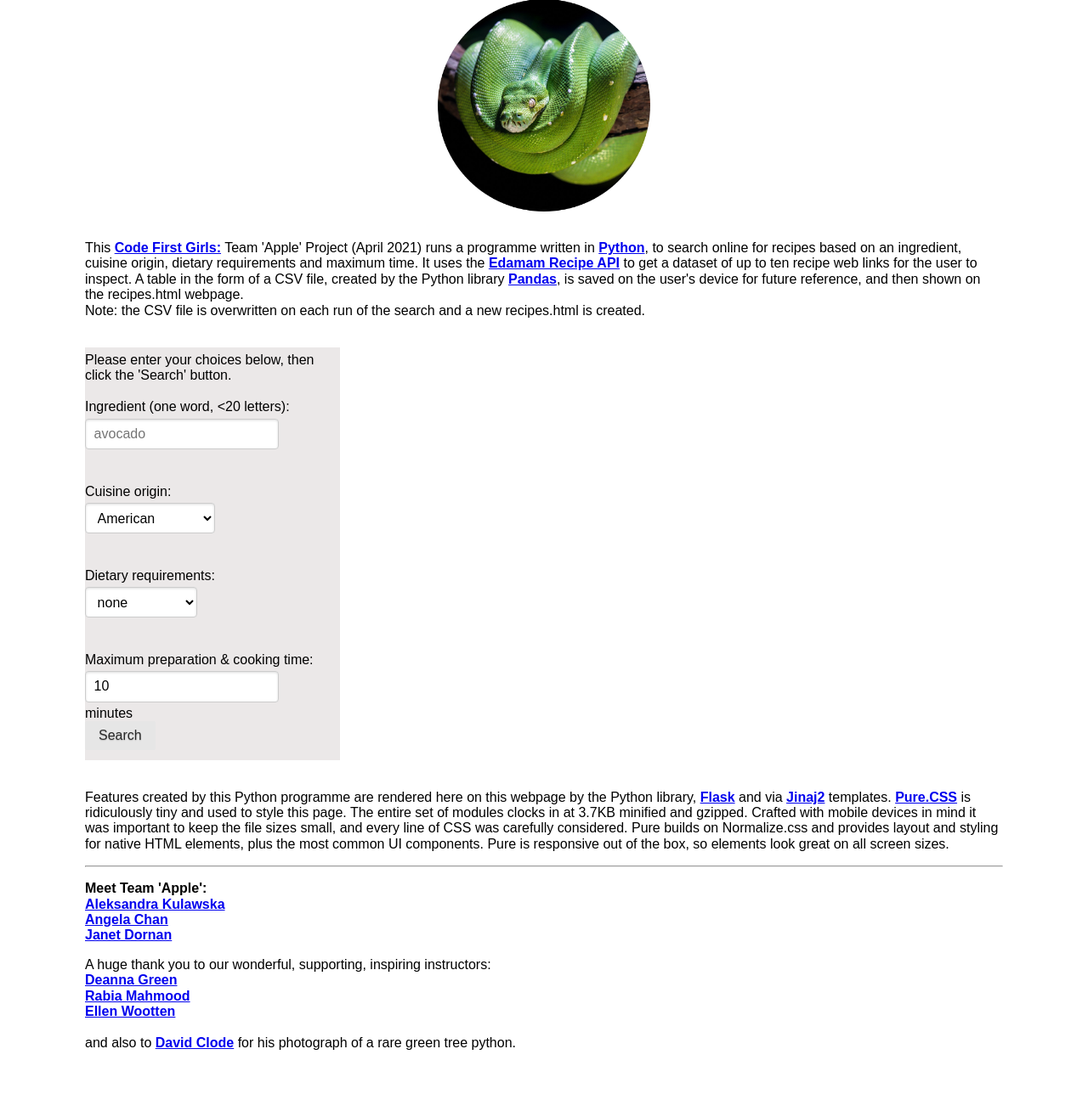
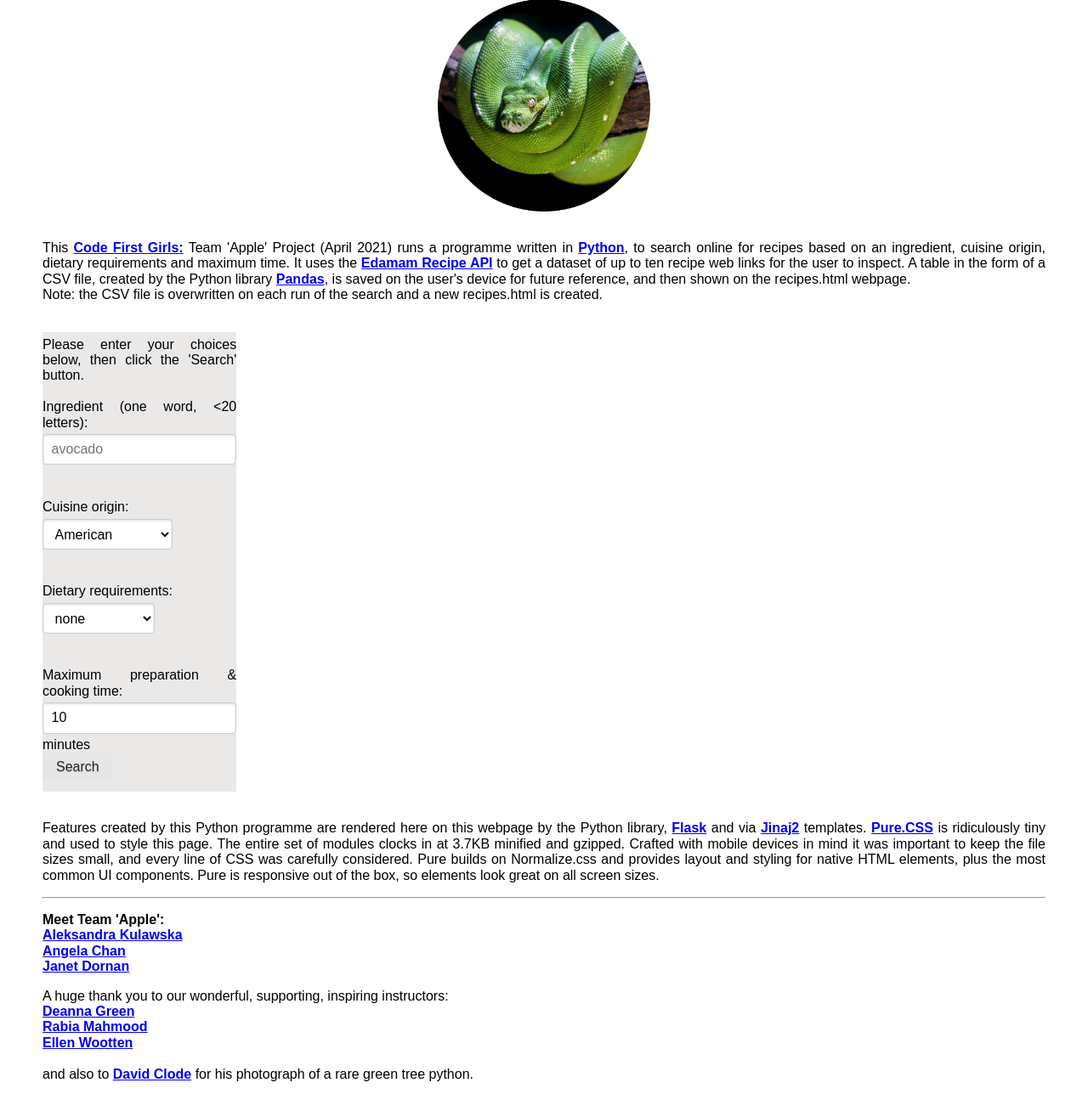
Before and after one commit to janet-dev/food-flask, a Flask app: page / in a window 1280 px wide. Shown: the part 81-1389 px from the top of the page at 85% size. Before the commit the page ends 1317 px from the top, so only its background shows below. Run offline with Flask 2, Linux system fonts and the light colour scheme; some libraries are stand-ins or nearby versions.

Commit message:
More mobile responsive code

```diff
--- a/static/style.css
+++ b/static/style.css
@@ -24,14 +24,19 @@ h1 {
 
 /* layout styling of the 'body' of the page */
 .apple {
-    text-align: left ;
-    padding-left: 100px;
-    padding-right: 100px;
+    text-align: justify;
+    text-justify: inter-word;
+    margin-left: 50px;
+    margin-right: 50px;
+
 }
 
 /* search box styling */
 .search-box {
-    width: 300px;
+    display: block;
+    margin-left: auto;
+    margin-right: auto;
+    width: 200px;
     border: solid 1px black;
     background-color: rgb(235, 232, 232);
 }
```
